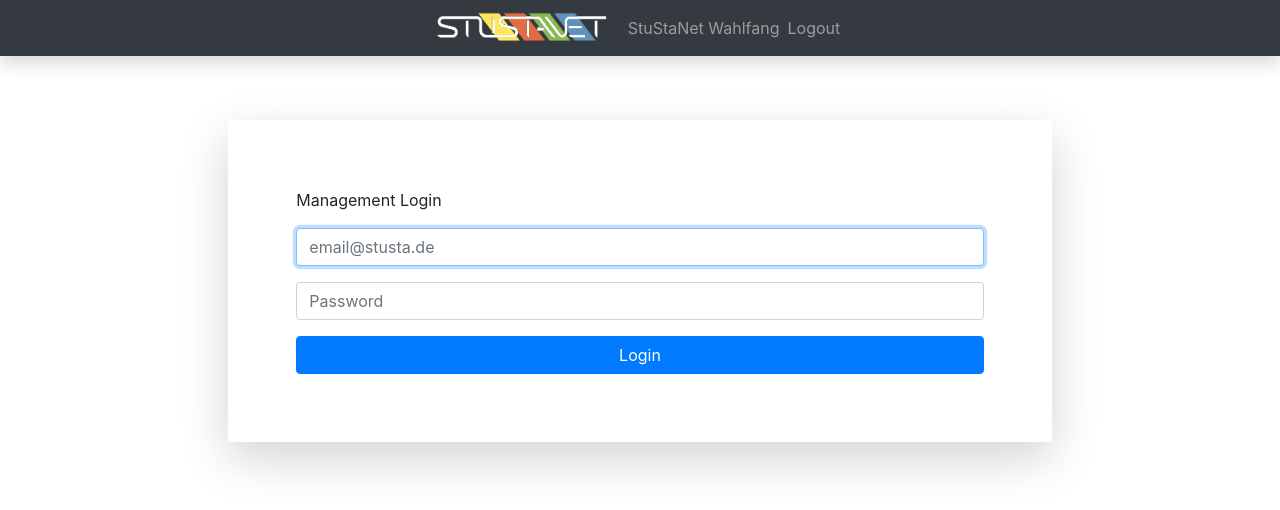
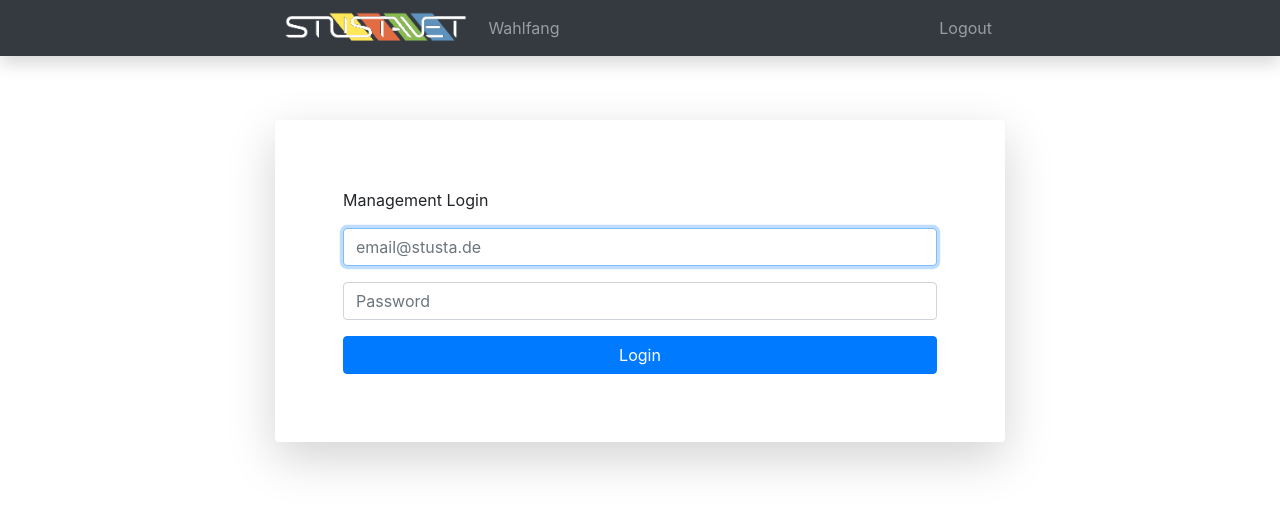
Before and after one commit to stustanet/wahlfang, a Django app: page /management/login?next=/management/ in a window 1280 px wide. Shown: the top 510 px of the page. Run offline with Django 3.2, Linux system fonts and the light colour scheme; the visitor is signed in with stand-in values (Sample User, id 1); some libraries are stand-ins or nearby versions.

Commit message:
management: fix base template

```diff
--- a/management/templates/management/base.html
+++ b/management/templates/management/base.html
@@ -2,7 +2,7 @@
 <!DOCTYPE html>
 <html lang="de">
 <head>
-  <meta charset="UTF-8">
+  <meta charset="utf-8">
   <meta name="viewport" content="width=device-width, initial-scale=1">
   <link rel="apple-touch-icon" sizes="180x180" href="{% static 'img/apple-touch-icon.png' %}">
   <link rel="icon" type="image/png" href="{% static 'img/favicon16.png' %}" sizes="16x16" />
@@ -15,43 +15,35 @@
   <title>{% block title %}StuStaNet Wahlfang{% endblock %}</title>
 </head>
 <body>
-
-<!-- Page Wrapper -->
-<div id="wrapper">
-
-  <!-- Content Wrapper -->
-  <div id="content-wrapper" class="d-flex flex-column">
-
-    <!-- Main Content -->
 <div id="content">
-
-      <!-- Topbar -->
-      <nav class="navbar navbar-expand navbar-dark bg-dark shadow justify-content-center">
-        <div class="d-flex">
-          <a class="navbar-brand" href="{% url 'management:index' %}">
-            <img src="{% static "img/logo_inv.png" %}" width="180px" alt="StuStaNet-Logo">
+  <nav class="navbar navbar-expand navbar-dark bg-dark shadow">
+    <div class="container-md">
+      <a class="navbar-brand" href="{% url 'vote:index' %}">
+        <img src="{% static "img/logo_inv.png" %}" alt="StuStaNet">
       </a>
-          <span class="navbar-text">StuStaNet Wahlfang</span>
-          <ul class="navbar-nav">
+      <div class="navbar-text">Wahlfang</div>
+      <button class="navbar-toggler" type="button" data-toggle="collapse" data-target="#navbarNav" aria-controls="navbarNav" aria-expanded="false" aria-label="Toggle navigation">
+        <span class="navbar-toggler-icon"></span>
+      </button>
+      <div class="collapse navbar-collapse" id="navbarNav">
+        <ul class="navbar-nav ml-auto">
           {% if user.is_authenticated %}
             <li class="nav-item">
-                <a class="nav-link" href="{% url 'management:logout' %}">Logout</a>
+              <a class="nav-link" href="{% url 'vote:logout' %}">Logout</a>
             </li>
           {% endif %}
         </ul>
       </div>
+    </div>
   </nav>
-      <!-- End of Topbar -->
 
-      <!-- Begin Page Content -->
-      <div class="container-fluid">
+  <article class="container-lg mb-4" role="main">
     <div class="row pt-3 justify-content-center">
       <div class="col-12">
         {% if messages %}
           <div class="messages">
             {% for message in messages %}
-                  <div
-                      class="alert alert-dismissible fade show alert-{% if message.tags == 'error' %}danger{% else %}{{ message.tags }}{% endif %}"
+              <div class="alert alert-dismissible fade show alert-{% if message.tags == 'error' %}danger{% else %}{{ message.tags }}{% endif %}"
                   role="alert">
                 {{ message|escape }}
                 <button type="button" class="close" data-dismiss="alert" aria-label="Close">
@@ -61,39 +53,19 @@
             {% endfor %}
           </div>
         {% endif %}
-{#            {% if form and form.errors %}#}
-{#              <div class="messages">#}
-{#                {% for error in form.non_field_errors %}#}
-{#                  <div class="alert alert-dismissible fade show alert-danger"#}
-{#                       role="alert">#}
-{#                    {{ error|escape }}#}
-{#                    <button type="button" class="close" data-dismiss="alert" aria-label="Close">#}
-{#                      <span aria-hidden="true">&times;</span>#}
-{#                    </button>#}
-{#                  </div>#}
-{#                {% endfor %}#}
-{#              </div>#}
-{#            {% endif %}#}
       </div>
     </div>
     {% block content_pre %}{% endblock %}
     {% block content %}
       No content here.
     {% endblock %}
-      </div>
-      <!-- /.container-fluid -->
+  </article>
 
 </div>
-    <!-- End of Main Content -->
-
-  </div>
-</div>
-<script src="{% static "js/jquery-3.4.1.slim.min.js" %}" type="text/javascript"></script>
-<script src="{% static "bootstrap-4.4.1-dist/js/bootstrap.min.js" %}"
-        type="text/javascript"></script>
-{% block javascript %}
-{% endblock %}
-
+{% comment "Not needed :)" %}
+<script src="{% static "js/jquery-3.4.1.slim.min.js" %}" integrity="sha384-J6qa4849blE2+poT4WnyKhv5vZF5SrPo0iEjwBvKU7imGFAV0wwj1yYfoRSJoZ+n"></script>
+<script src="{% static "bootstrap-4.4.1-dist/js/bootstrap.min.js" %}" integrity="sha384-wfSDF2E50Y2D1uUdj0O3uMBJnjuUD4Ih7YwaYd1iqfktj0Uod8GCExl3Og8ifwB6"></script>
+{% endcomment %}
 {% block footer_scripts %}
 {% endblock %}
 </body>
```
Lines whose indentation alone changed are shown as unchanged.
